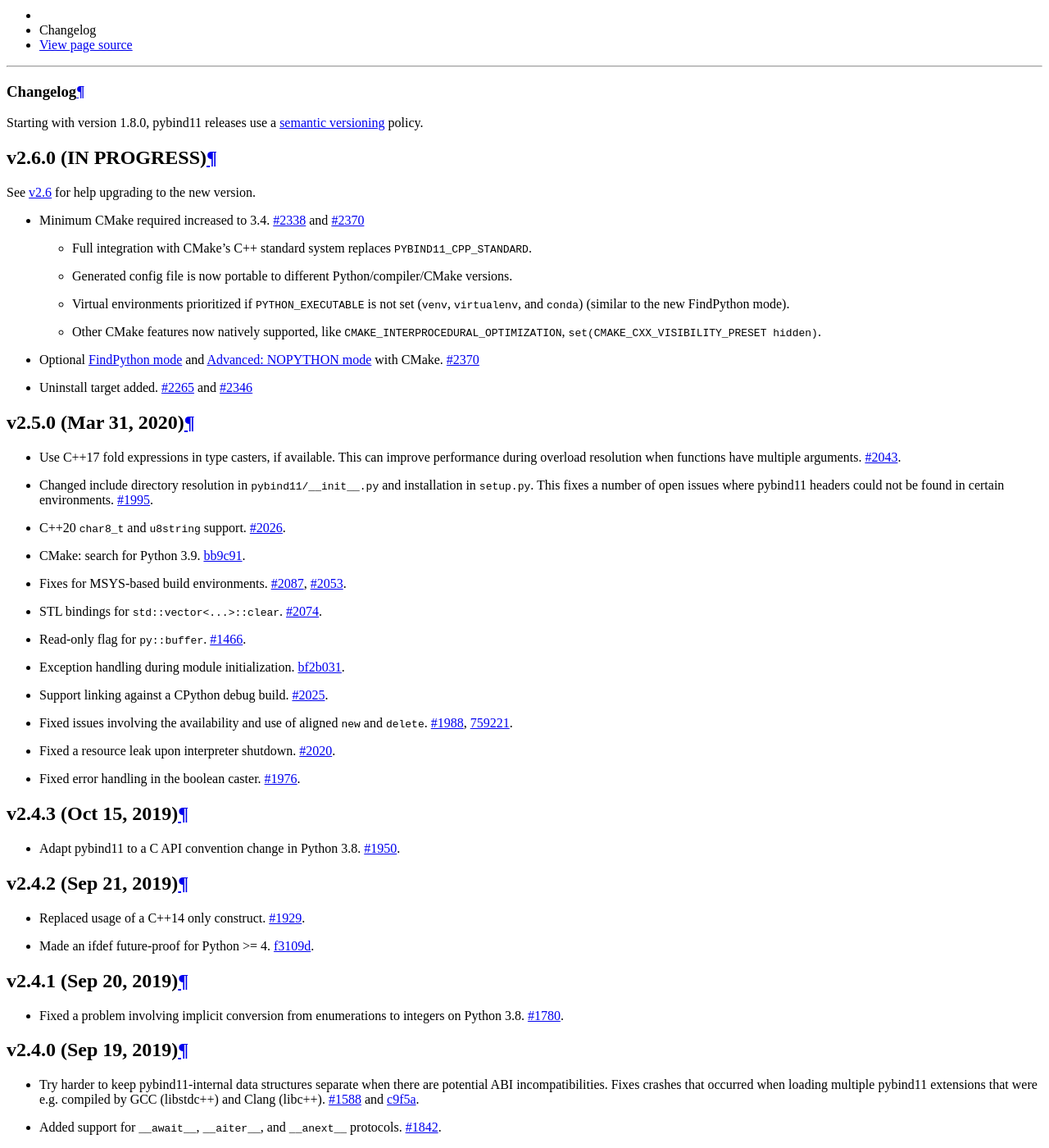
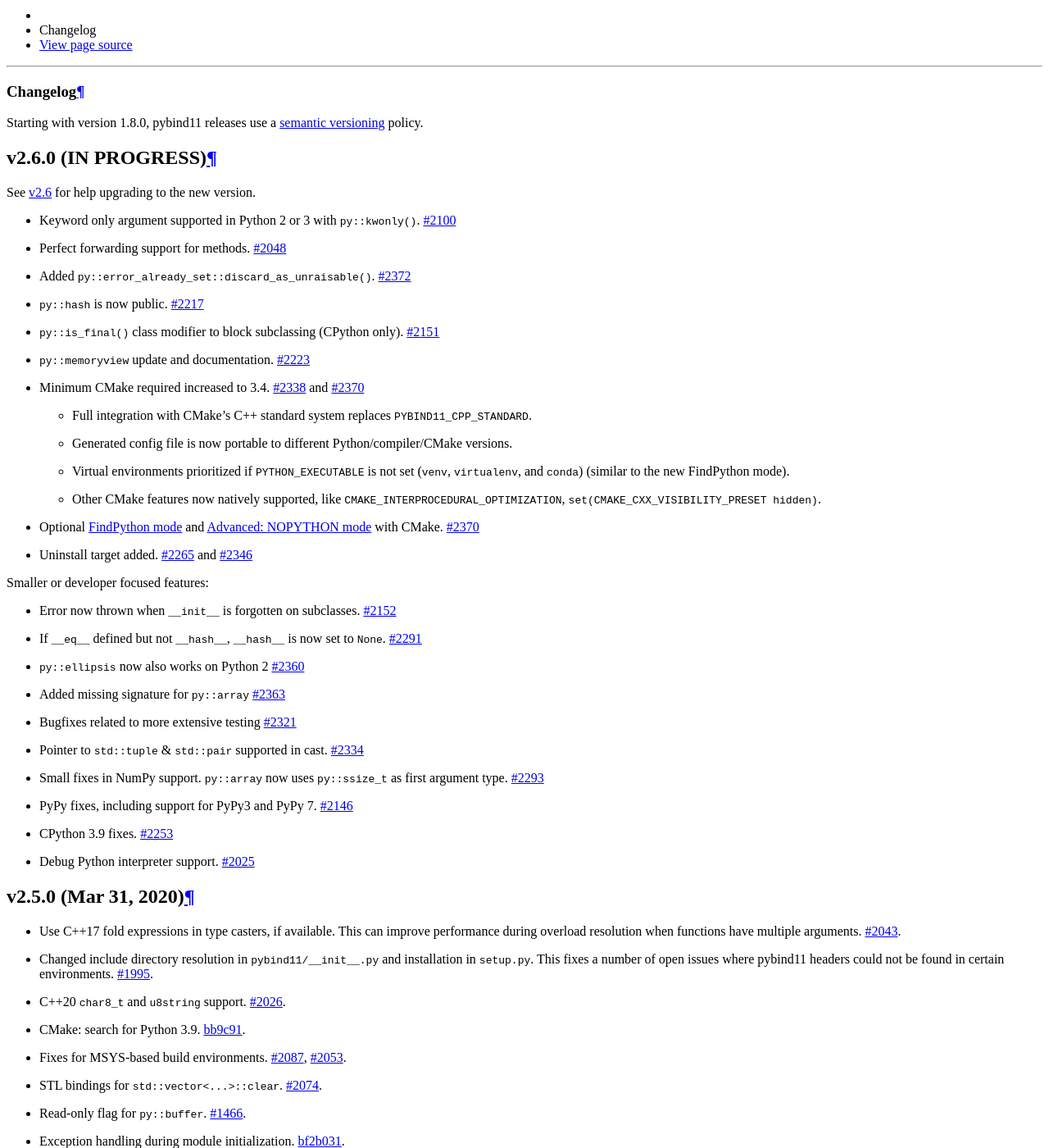
Before and after one commit to pybind/pybind11, a Sphinx documentation site: the page built from docs/changelog.rst, in a window 1280 px wide and 1400 px high, scrolled down 1081 px. Shown: the whole window at 82% size. Built offline with Sphinx 7.4.7 and the Read the Docs theme 2.0.0, drawn with Linux system fonts in a browser that asks for light colours.

Commit message:
docs: update changelog and versionadded

```diff
--- a/docs/advanced/exceptions.rst
+++ b/docs/advanced/exceptions.rst
@@ -188,3 +188,5 @@
             third_party::log(e);
         }
     }
+
+.. versionadded:: 2.6
--- a/docs/advanced/functions.rst
+++ b/docs/advanced/functions.rst
@@ -390,6 +390,8 @@
 Note that, as in Python, you cannot combine this with a ``py::args`` argument.
 This feature does *not* require Python 3 to work.
 
+.. versionadded:: 2.6
+
 .. _nonconverting_arguments:
 
 Non-converting arguments
--- a/docs/advanced/pycpp/numpy.rst
+++ b/docs/advanced/pycpp/numpy.rst
@@ -387,6 +387,9 @@
    py::array a = /* A NumPy array */;
    py::array b = a[py::make_tuple(0, py::ellipsis(), 0)];
 
+.. versionchanged:: 2.6
+   ``py::ellipsis()`` is now also avaliable in Python 2.
+
 Memory view
 ===========
 
@@ -428,3 +431,6 @@
 .. note::
 
     ``memoryview::from_memory`` is not available in Python 2.
+
+.. versionchanged:: 2.6
+    ``memoryview::from_memory`` added.
--- a/docs/changelog.rst
+++ b/docs/changelog.rst
@@ -10,6 +10,24 @@
 --------------------
 
 See :ref:`upgrade-guide-2.6` for help upgrading to the new version.
+
+* Keyword only argument supported in Python 2 or 3 with ``py::kwonly()``.
+  `#2100 <https://github.com/pybind/pybind11/pull/2100>`_
+
+* Perfect forwarding support for methods.
+  `#2048 <https://github.com/pybind/pybind11/pull/2048>`_
+
+* Added ``py::error_already_set::discard_as_unraisable()``.
+  `#2372 <https://github.com/pybind/pybind11/pull/2372>`_
+
+* ``py::hash`` is now public.
+  `#2217 <https://github.com/pybind/pybind11/pull/2217>`_
+
+* ``py::is_final()`` class modifier to block subclassing (CPython only).
+  `#2151 <https://github.com/pybind/pybind11/pull/2151>`_
+
+* ``py::memoryview``  update and documentation.
+  `#2223 <https://github.com/pybind/pybind11/pull/2223>`_
 
 * Minimum CMake required increased to 3.4.
   `#2338 <https://github.com/pybind/pybind11/pull/2338>`_ and
@@ -36,6 +54,39 @@
   `#2265 <https://github.com/pybind/pybind11/pull/2265>`_ and
   `#2346 <https://github.com/pybind/pybind11/pull/2346>`_
 
+Smaller or developer focused features:
+
+* Error now thrown when ``__init__`` is forgotten on subclasses.
+  `#2152 <https://github.com/pybind/pybind11/pull/2152>`_
+
+* If ``__eq__`` defined but not ``__hash__``, ``__hash__`` is now set to
+  ``None``.
+  `#2291 <https://github.com/pybind/pybind11/pull/2291>`_
+
+* ``py::ellipsis`` now also works on Python 2
+  `#2360 <https://github.com/pybind/pybind11/pull/2360>`_
+
+* Added missing signature for ``py::array``
+  `#2363 <https://github.com/pybind/pybind11/pull/2363>`_
+
+* Bugfixes related to more extensive testing
+  `#2321 <https://github.com/pybind/pybind11/pull/2321>`_
+
+* Pointer to ``std::tuple`` & ``std::pair`` supported in cast.
+  `#2334 <https://github.com/pybind/pybind11/pull/2334>`_
+
+* Small fixes in NumPy support. ``py::array`` now uses ``py::ssize_t`` as first
+  argument type.
+  `#2293 <https://github.com/pybind/pybind11/pull/2293>`_
+
+* PyPy fixes, including support for PyPy3 and PyPy 7.
+  `#2146 <https://github.com/pybind/pybind11/pull/2146>`_
+
+* CPython 3.9 fixes.
+  `#2253 <https://github.com/pybind/pybind11/pull/2253>`_
+
+* Debug Python interpreter support.
+  `#2025 <https://github.com/pybind/pybind11/pull/2025>`_
 
 
 
```
Also changed, not shown: CONTRIBUTING.md (+10 -7 lines), docs/advanced/classes.rst (+5 -2 lines), docs/upgrade.rst (+8 -0 lines).
